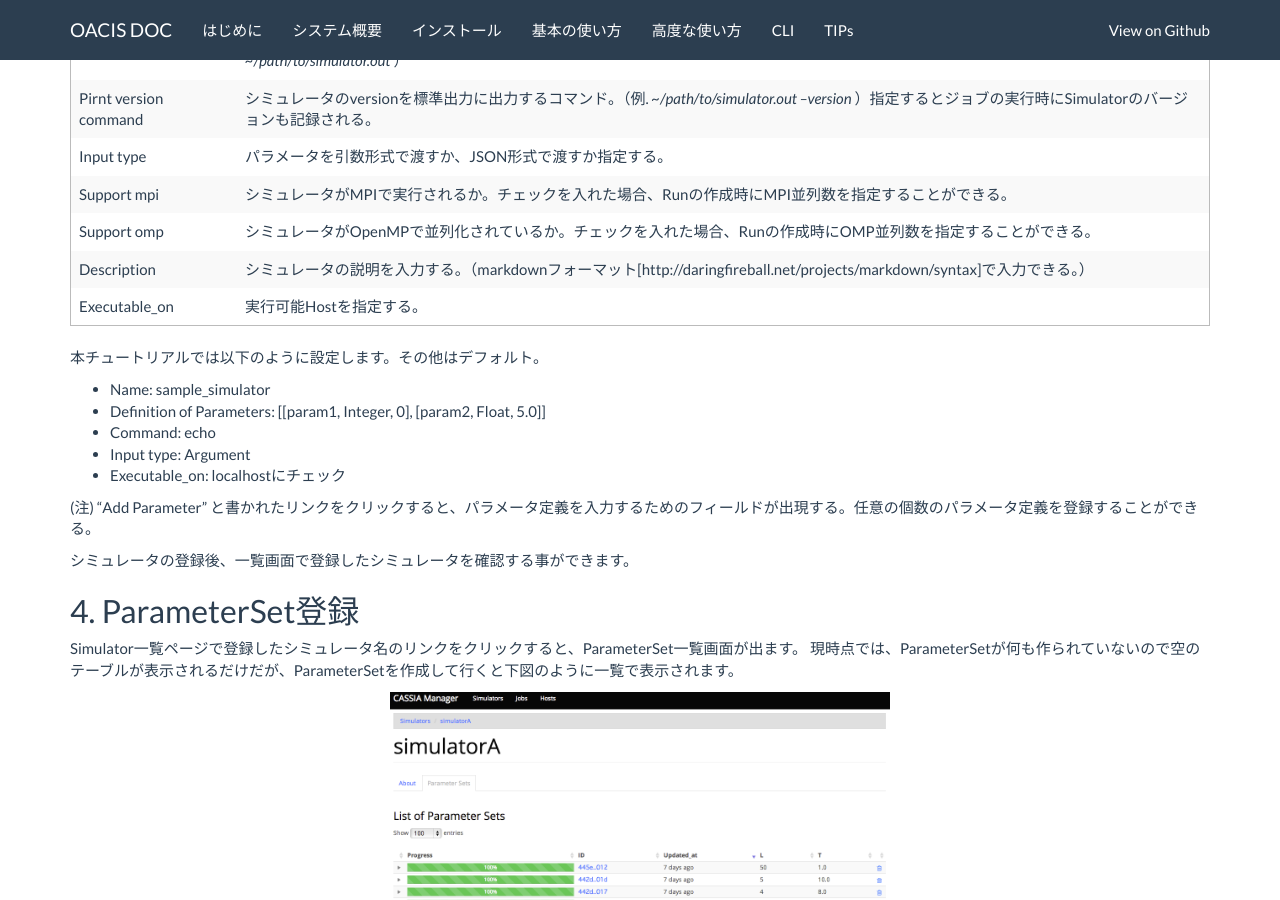
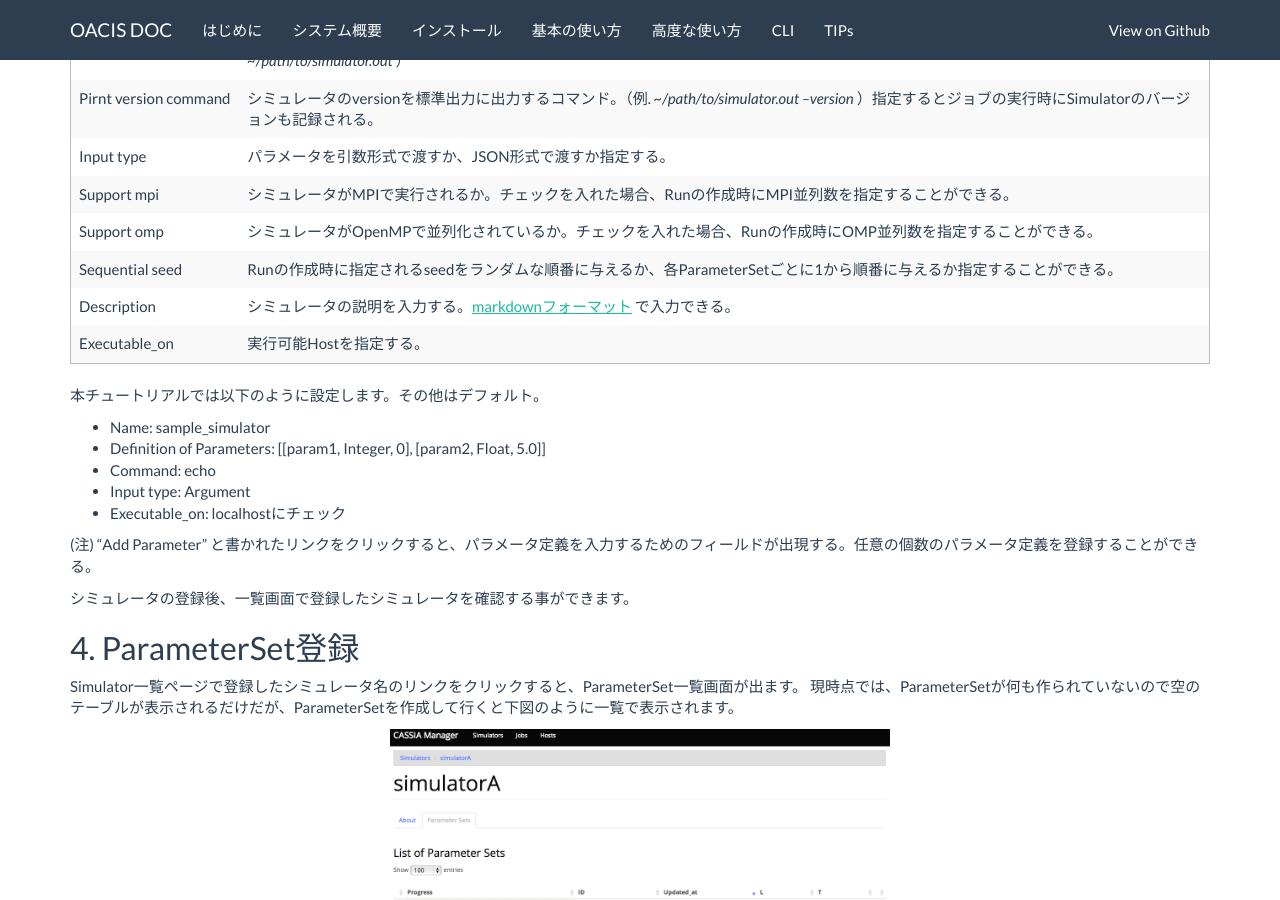
Before and after one commit to crest-cassia/oacis, a Jekyll site: the page built from ja/basic_usage.md, in a window 1280 px wide and 900 px high, scrolled down 2945 px. Built offline with Jekyll 4.4.1, drawn with Linux system fonts in a browser that asks for light colours; nearby versions of some CDN libraries.

Commit message:
add description about sequential seed

```diff
--- a/ja/basic_usage.md
+++ b/ja/basic_usage.md
@@ -130,7 +130,8 @@ Simulator一覧ページ(/simulators)で[New Simulator]ボタンをクリック
 | Input type                 | パラメータを引数形式で渡すか、JSON形式で渡すか指定する。|
 | Support mpi                | シミュレータがMPIで実行されるか。チェックを入れた場合、Runの作成時にMPI並列数を指定することができる。 |
 | Support omp                | シミュレータがOpenMPで並列化されているか。チェックを入れた場合、Runの作成時にOMP並列数を指定することができる。 |
-| Description                | シミュレータの説明を入力する。（markdownフォーマット[http://daringfireball.net/projects/markdown/syntax]で入力できる。）|
+| Sequential seed            | Runの作成時に指定されるseedをランダムな順番に与えるか、各ParameterSetごとに1から順番に与えるか指定することができる。 |
+| Description                | シミュレータの説明を入力する。[markdownフォーマット](http://daringfireball.net/projects/markdown/syntax) で入力できる。|
 | Executable_on              | 実行可能Hostを指定する。                                            |
 |----------------------------|---------------------------------------------------------------------|
 
```
